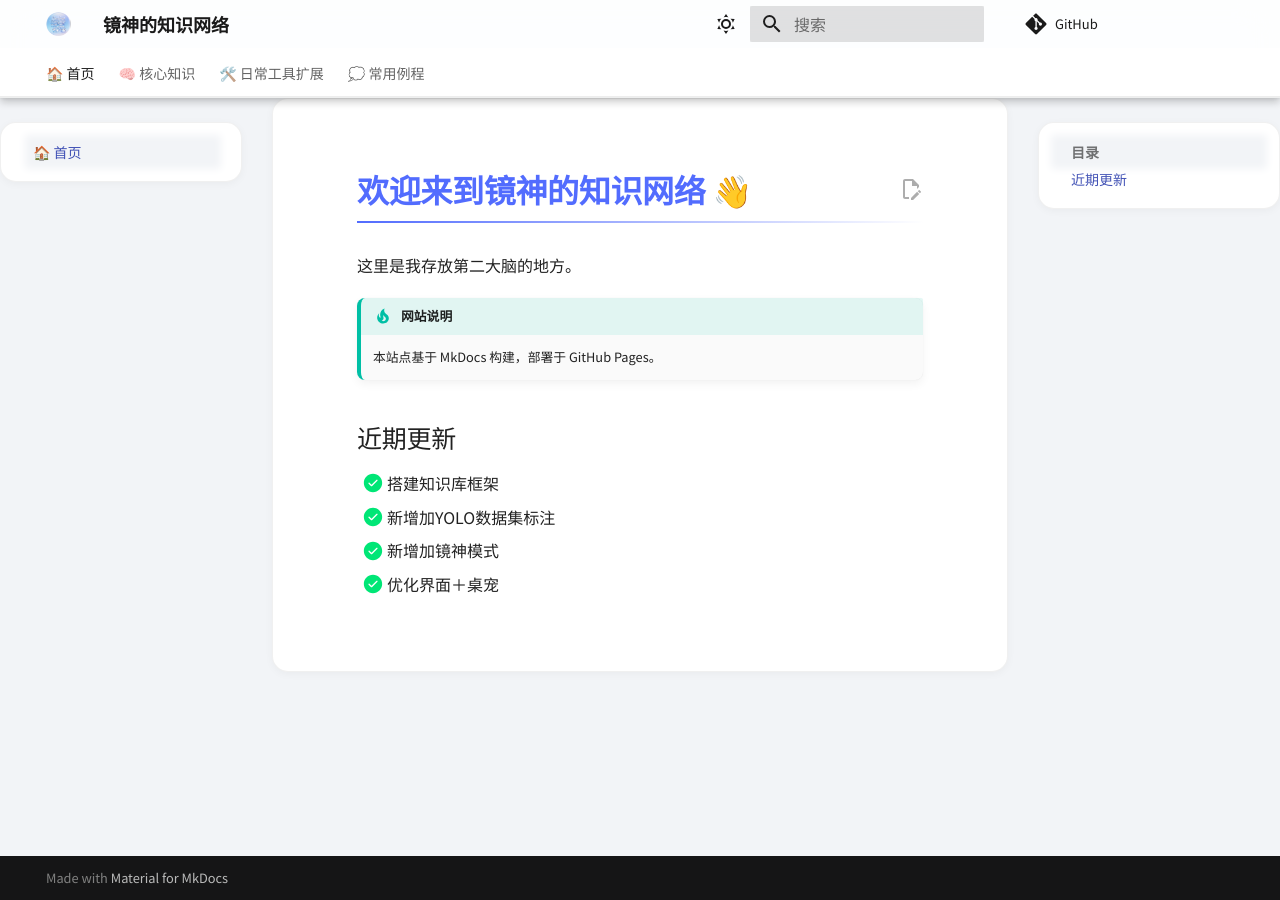
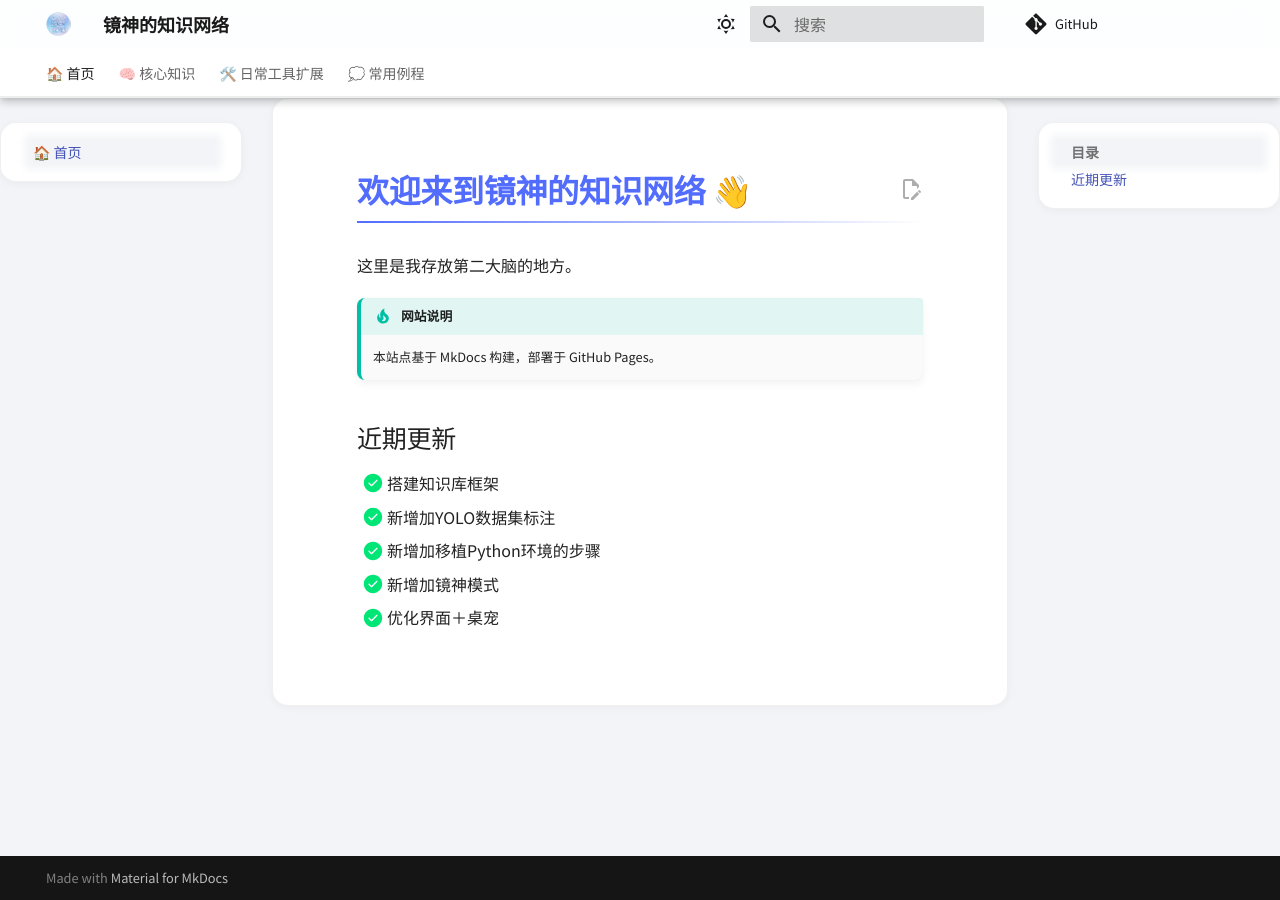
Before and after one commit to qingyaozhuozhang/qingyaozhuozhang.github.io, an MkDocs documentation site: the page built from docs/index.md, in a window 1280 px wide. Built offline with MkDocs 1.6.1 and Material for MkDocs 9.7.7, drawn with Linux system fonts in a browser that asks for light colours; comment, search, counter and statistics services are not loaded.

Commit message:
增加移植python环境部分

```diff
--- a/docs/index.md
+++ b/docs/index.md
@@ -8,5 +8,6 @@
 ## 近期更新
 - [x] 搭建知识库框架
 - [x] 新增加YOLO数据集标注
+- [x] 新增加移植Python环境的步骤
 - [x] 新增加镜神模式
 - [x] 优化界面＋桌宠
```
